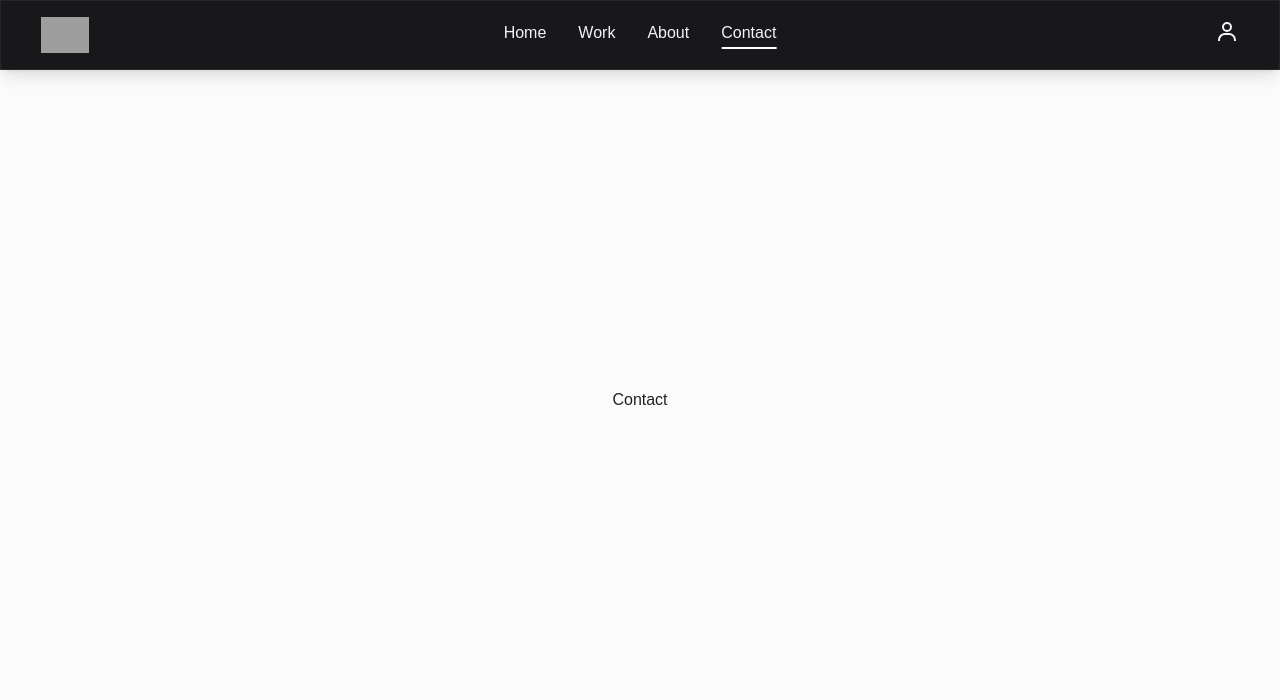
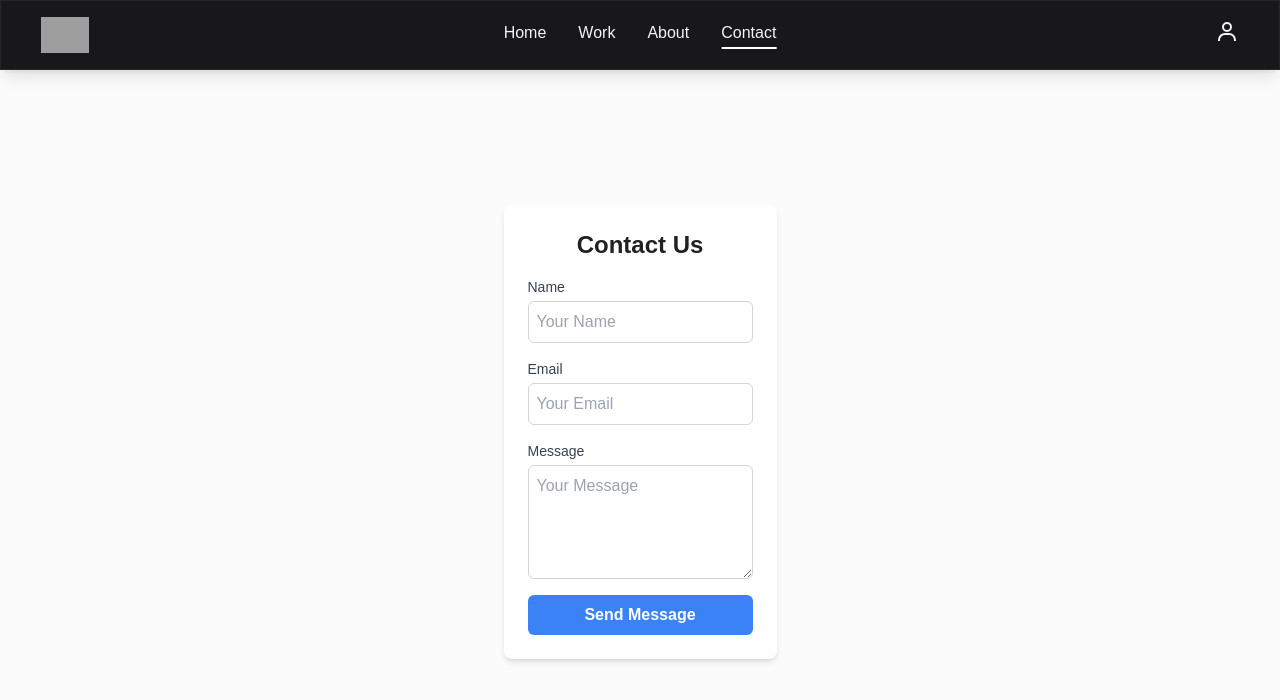
Before and after one commit to iamrahul-1/Satish, a React (Vite) app: page /contact in a window 1280 px wide. Shown: the top 700 px of the page. Built offline with nearby package versions, Linux system fonts and the light colour scheme; grey boxes are pictures that could not be loaded; a web font is replaced by a local one.

Commit message:
update contact.jsx work.jsx

```diff
--- a/src/pages/contact/Contact.jsx
+++ b/src/pages/contact/Contact.jsx
@@ -1,5 +1,69 @@
+import { motion } from "framer-motion";
+
 const Contact = () => {
-  return <div>Contact</div>;
+  return (
+    <motion.div
+      className="max-w-md mx-auto p-6 bg-white rounded-lg shadow-md mt-16"
+      initial={{ opacity: 0, y: 20 }}
+      animate={{ opacity: 1, y: 0 }}
+      transition={{ duration: 0.5 }}
+    >
+      <h2 className="text-2xl font-semibold text-center mb-4">Contact Us</h2>
+      <form>
+        <div className="mb-4">
+          <label
+            className="block text-sm font-medium text-gray-700"
+            htmlFor="name"
+          >
+            Name
+          </label>
+          <input
+            type="text"
+            id="name"
+            className="mt-1 block w-full p-2 border border-gray-300 rounded-md focus:outline-none focus:ring focus:ring-blue-500"
+            placeholder="Your Name"
+            required
+          />
+        </div>
+        <div className="mb-4">
+          <label
+            className="block text-sm font-medium text-gray-700"
+            htmlFor="email"
+          >
+            Email
+          </label>
+          <input
+            type="email"
+            id="email"
+            className="mt-1 block w-full p-2 border border-gray-300 rounded-md focus:outline-none focus:ring focus:ring-blue-500"
+            placeholder="Your Email"
+            required
+          />
+        </div>
+        <div className="mb-4">
+          <label
+            className="block text-sm font-medium text-gray-700"
+            htmlFor="message"
+          >
+            Message
+          </label>
+          <textarea
+            id="message"
+            className="mt-1 block w-full p-2 border border-gray-300 rounded-md focus:outline-none focus:ring focus:ring-blue-500"
+            rows="4"
+            placeholder="Your Message"
+            required
+          ></textarea>
+        </div>
+        <button
+          type="submit"
+          className="w-full bg-blue-500 text-white font-semibold py-2 rounded-md hover:bg-blue-600 transition duration-200"
+        >
+          Send Message
+        </button>
+      </form>
+    </motion.div>
+  );
 };
 
 export default Contact;
--- a/src/pages/work/Work.jsx
+++ b/src/pages/work/Work.jsx
@@ -6,6 +6,7 @@ import img4 from "../../assets/w4.jpg";
 import img5 from "../../assets/w5.jpg";
 import img6 from "../../assets/w6.jpg";
 import { useState, useEffect } from "react";
+import { motion } from "framer-motion";
 
 const projects = [
   { img: img1, title: "Logo Design", link: "/logo" },
@@ -28,14 +29,20 @@ const Work = () => {
   }, []);
 
   return (
-    <div
+    <motion.div
       className={`container mx-auto p-8 my-16 transition-opacity duration-1000 ${
         isVisible ? "opacity-100" : "opacity-0"
       }`}
     >
       <div className="grid grid-cols-1 md:grid-cols-2 lg:grid-cols-3 gap-6">
         {projects.map((project, index) => (
-          <Link to={project.link} key={index} className="block">
+          <motion.div
+            key={index}
+            initial={{ opacity: 0, y: 20 }}
+            animate={{ opacity: 1, y: 0 }}
+            transition={{ duration: 0.5, delay: index * 0.1 }}
+          >
+            <Link to={project.link} className="block">
               <div className="relative group shadow-md hover:-translate-y-1 transition-transform duration-200 rounded-md overflow-hidden">
                 <img
                   src={project.img}
@@ -49,9 +56,10 @@ const Work = () => {
                 </div>
               </div>
             </Link>
+          </motion.div>
         ))}
       </div>
-    </div>
+    </motion.div>
   );
 };
 
```
Lines whose indentation alone changed are shown as unchanged.
